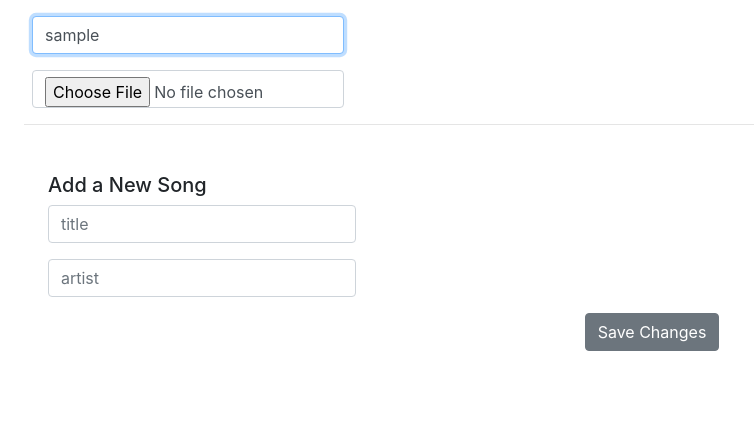
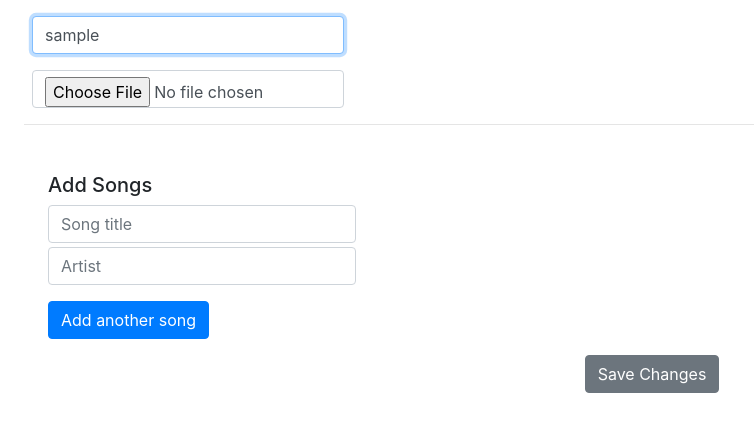
Before and after one commit to mikeonefive/MusicLovahz, a Django app: page /edit_profile in a window 1280 px wide. Shown: the part 103-535 px from the top of the page, without its empty margins (0-754 px from the left). Run offline with Django 5.2, Linux system fonts and the light colour scheme; the visitor is signed in with stand-in values (Sample User, id 1); data comes from the database, SQL or seed files in the repository; data that the repository does not hold is empty; some libraries are stand-ins or nearby versions.

Commit message:
frontend and backend for adding multiple songs in one go

```diff
--- /dev/null
+++ b/musiclovahz/static/musiclovahz/add-song-form.js
@@ -0,0 +1,18 @@
+
+document.addEventListener('DOMContentLoaded', main);
+
+function main() {
+    const addSongButton = document.getElementById('add-song-btn');
+    addSongButton.addEventListener('click', addNewSongForm);
+}
+
+function addNewSongForm() {
+    const songInputContainer = document.getElementById('song-input-container');
+    const newSongInput = document.createElement('div');
+
+    newSongInput.classList.add('form-group', 'w-25', 'song-input');
+    newSongInput.innerHTML = `<input class="form-control mb-1" type="text" name="title" placeholder="Song title">
+                    <input class="form-control" type="text" name="artist" placeholder="Artist">`;
+
+    songInputContainer.appendChild(newSongInput);
+}
--- a/musiclovahz/templates/musiclovahz/edit_profile.html
+++ b/musiclovahz/templates/musiclovahz/edit_profile.html
@@ -24,15 +24,17 @@
         <hr>
 
          <div class="pl-4 mt-5">
-            <h5>Add a New Song</h5>
-            <div class="form-group w-25">
-                <input class="form-control" autofocus type="text" name="title" placeholder="title">
+            <h5>Add Songs</h5>
+
+            <div id="song-input-container">
+                <div class="form-group w-25 song-input">
+                    <input class="form-control mb-1" type="text" name="title" placeholder="Song title">
+                    <input class="form-control" type="text" name="artist" placeholder="Artist">
+                </div>
             </div>
 
-            <div class="form-group w-25">
-                <input class="form-control" autofocus type="text" name="artist" placeholder="artist">
+                <button type="button" class="btn btn-primary" id="add-song-btn">Add another song</button>
             </div>
-         </div>
 
         <div class="d-flex justify-content-center mt-3">
             <button class="btn btn-secondary" type="submit">Save Changes</button>
--- a/musiclovahz/templates/musiclovahz/layout.html
+++ b/musiclovahz/templates/musiclovahz/layout.html
@@ -9,6 +9,7 @@
 
         <script src="{% static 'musiclovahz/render-profiles.js' %}"></script>
         <script src="{% static 'musiclovahz/like-unlike-profile.js' %}"></script>
+        <script src="{% static 'musiclovahz/add-song-form.js' %}"></script>
 
         <meta name="viewport" content="width=device-width, initial-scale=1">
     </head>
--- a/musiclovahz/views.py
+++ b/musiclovahz/views.py
@@ -65,21 +65,29 @@ def edit_profile(request):
     if request.method == "POST":
         form = UserProfileForm(request.POST, request.FILES, instance=user)      # makes sure the form is pre-filled with the current user's info
 
-        title = convert_to_smart_title_case(request.POST.get("title").strip())             # get title from form
-        artist = request.POST.get("artist").upper().strip()                                # get artist name from form
+        titlesList = request.POST.getlist("title")
+        artistList = request.POST.getlist("artist")
 
         if form.is_valid():
             # save the user profile, excluding the songs field
             updated_user = form.save(commit=False)  # save without committing to database yet
             updated_user.save()                     # save the user object first
 
-            # if user entered a song, add it to their profile
-            if title and artist:
-                song, was_newly_added = Song.objects.get_or_create(title=title, artist=artist)  # if song exists, it won’t duplicate; if not, it creates a new one
-                # new_song, created = Song.objects.get_or_create(title=title, artist=artist) created stores a boolean if we created a new song or if it was retrieved from the database
-                user.songs.add(song)  # Add song to user's profile
+            for title, artist in zip(titlesList, artistList):   # ZIP = built-in function that combines multiple iterables (such as lists, tuples)
+                                                                # into an iterator of tuples
+                                                                # each tuple contains the elements from each iterable at the same index, it "zips" the iterables together based on their positions
+                                                                # Title: Song 1, Artist: Artist 1
+                title = convert_to_smart_title_case(title.strip())
+                artist = artist.upper().strip()
 
-            return redirect("index")
+                # if user entered a song, add it to their profile
+                if title and artist:
+                    song, was_newly_added = Song.objects.get_or_create(title=title, artist=artist)  # if song exists, it won’t duplicate; if not, it creates a new one
+                    # new_song, created = Song.objects.get_or_create(title=title, artist=artist) created stores a boolean if we created a new song or if it was retrieved from the database
+                    user.songs.add(song)    # add song to user's profile
+
+
+            return redirect("index")    # Redirect after saving, outside the for loop
 
     else:
         form = UserProfileForm(instance=user)                                  # pre-fill with existing user data
```
